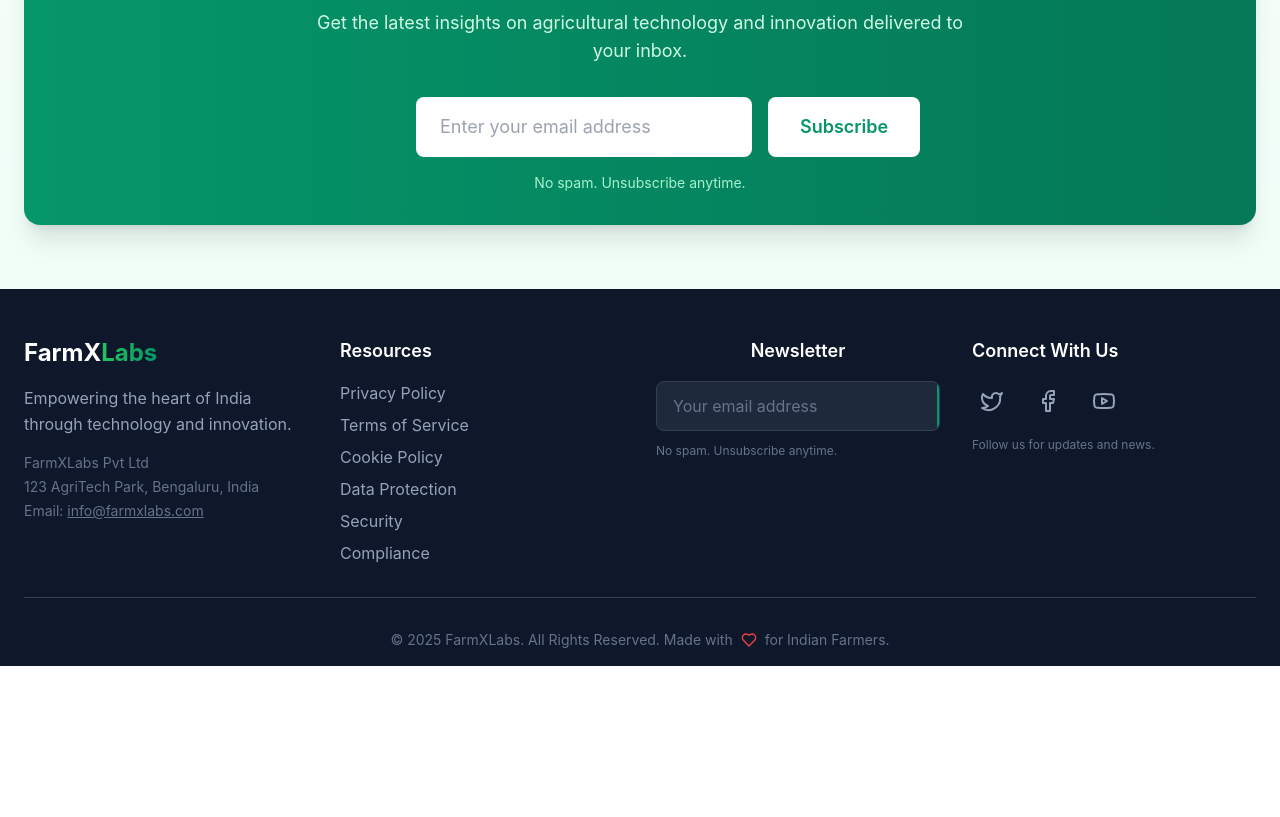
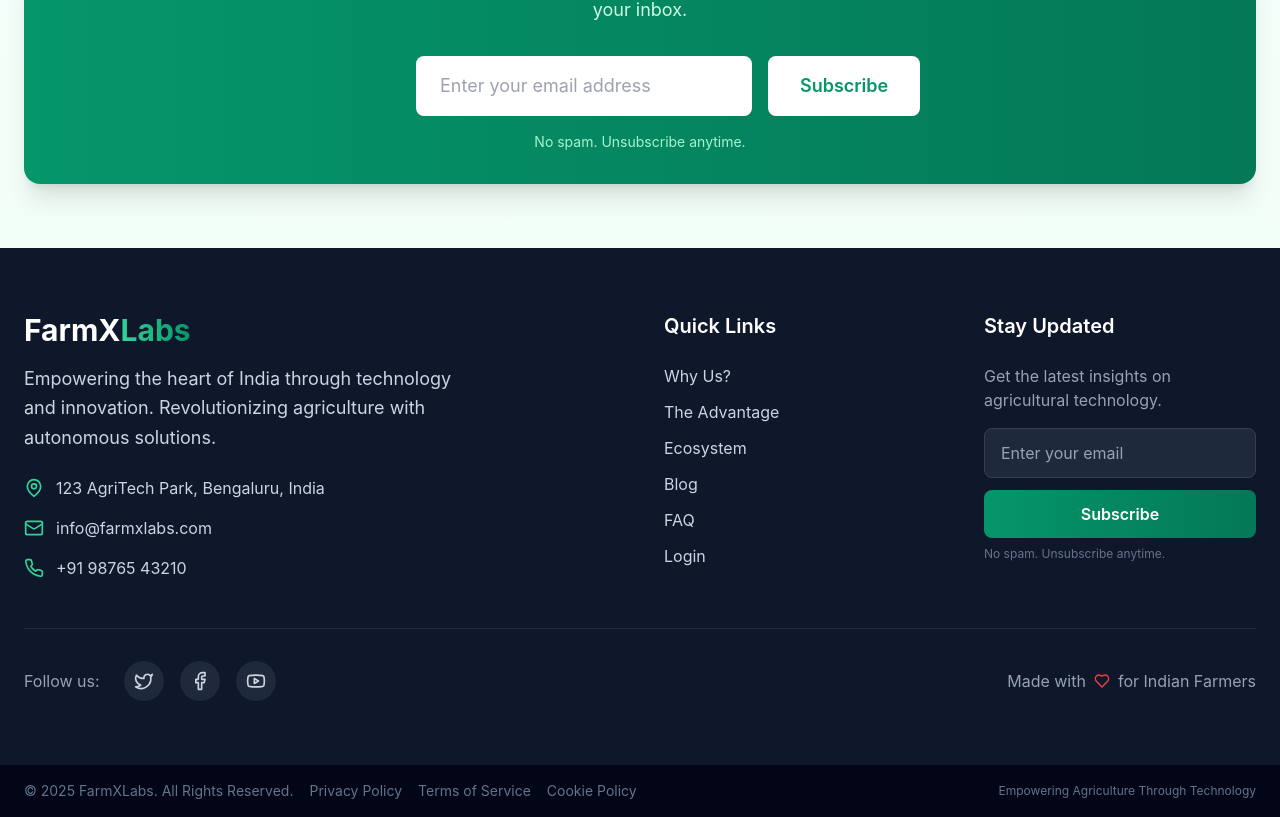
Before and after one commit to FarmXlabs/Landing-Page, a Next.js app: page /blog in a window 1280 px wide. Shown: the part 1057-1874 px from the top of the page. Before the commit the page ends 1723 px from the top, so only its background shows below. Built offline with nearby package versions, Linux system fonts and the light colour scheme.

Commit message:
Redesigned footer, improved blog cards, fixed feature section sizing, and added proper navigation

```diff
--- a/components/Footer.tsx
+++ b/components/Footer.tsx
@@ -1,138 +1,161 @@
 'use client'
 
 import { motion } from 'framer-motion'
-import { Twitter, Facebook, Youtube, Heart, Mail } from 'lucide-react'
+import { Twitter, Facebook, Youtube, Heart, Mail, MapPin, Phone } from 'lucide-react'
 
 const Footer = () => {
   const currentYear = new Date().getFullYear()
 
   return (
-    <footer className="bg-slate-900 text-slate-400 pt-12 pb-4">
-      <div className="container mx-auto px-6">
-        <div className="grid md:grid-cols-4 gap-8 text-center md:text-left">
-          {/* Brand & Address */}
+    <footer className="bg-slate-900 text-slate-300">
+      {/* Main Footer Content */}
+      <div className="container mx-auto px-6 py-16">
+        <div className="grid lg:grid-cols-4 md:grid-cols-2 gap-12">
+          {/* Company Info */}
           <motion.div
             initial={{ opacity: 0, y: 20 }}
             whileInView={{ opacity: 1, y: 0 }}
-            transition={{ duration: 0.5 }}
+            transition={{ duration: 0.6 }}
             viewport={{ once: true }}
-            className="md:col-span-1"
+            className="lg:col-span-2"
           >
-            <h3 className="text-2xl font-bold text-white mb-4">
-              FarmX<span className="gradient-text">Labs</span>
+            <div className="mb-6">
+              <h3 className="text-3xl font-bold text-white mb-4">
+                FarmX<span className="gradient-text bg-gradient-to-r from-emerald-400 to-emerald-600 bg-clip-text text-transparent">Labs</span>
               </h3>
-            <p className="leading-relaxed mb-4">
-              Empowering the heart of India through technology and innovation.
+              <p className="text-lg text-slate-300 leading-relaxed max-w-md">
+                Empowering the heart of India through technology and innovation. Revolutionizing agriculture with autonomous solutions.
               </p>
-            <div className="space-y-1 text-sm text-slate-500">
-              <p>FarmXLabs Pvt Ltd</p>
-              <p>123 AgriTech Park, Bengaluru, India</p>
-              <p>Email: <a href="mailto:info@farmxlabs.com" className="underline hover:text-emerald-400">info@farmxlabs.com</a></p>
+            </div>
+
+            <div className="space-y-4">
+              <div className="flex items-center gap-3">
+                <MapPin className="w-5 h-5 text-emerald-400" />
+                <span>123 AgriTech Park, Bengaluru, India</span>
+              </div>
+              <div className="flex items-center gap-3">
+                <Mail className="w-5 h-5 text-emerald-400" />
+                <a href="mailto:info@farmxlabs.com" className="hover:text-emerald-400 transition-colors">
+                  info@farmxlabs.com
+                </a>
+              </div>
+              <div className="flex items-center gap-3">
+                <Phone className="w-5 h-5 text-emerald-400" />
+                <span>+91 98765 43210</span>
+              </div>
             </div>
           </motion.div>
 
-          {/* Spam Links */}
+          {/* Quick Links */}
           <motion.div
             initial={{ opacity: 0, y: 20 }}
             whileInView={{ opacity: 1, y: 0 }}
-            transition={{ duration: 0.5, delay: 0.1 }}
+            transition={{ duration: 0.6, delay: 0.1 }}
             viewport={{ once: true }}
-            className="md:col-span-1"
           >
-            <h4 className="text-lg font-semibold text-white mb-4">Resources</h4>
-            <ul className="space-y-2">
-              <li><a href="#" className="hover:text-emerald-400 transition-colors">Privacy Policy</a></li>
-              <li><a href="#" className="hover:text-emerald-400 transition-colors">Terms of Service</a></li>
-              <li><a href="#" className="hover:text-emerald-400 transition-colors">Cookie Policy</a></li>
-              <li><a href="#" className="hover:text-emerald-400 transition-colors">Data Protection</a></li>
-              <li><a href="#" className="hover:text-emerald-400 transition-colors">Security</a></li>
-              <li><a href="#" className="hover:text-emerald-400 transition-colors">Compliance</a></li>
+            <h4 className="text-xl font-semibold text-white mb-6">Quick Links</h4>
+            <ul className="space-y-3">
+              <li><a href="/#features" className="hover:text-emerald-400 transition-colors">Why Us?</a></li>
+              <li><a href="/#advantage" className="hover:text-emerald-400 transition-colors">The Advantage</a></li>
+              <li><a href="/#ecosystem" className="hover:text-emerald-400 transition-colors">Ecosystem</a></li>
+              <li><a href="/blog" className="hover:text-emerald-400 transition-colors">Blog</a></li>
+              <li><a href="/#faq" className="hover:text-emerald-400 transition-colors">FAQ</a></li>
+              <li><a href="#login" className="hover:text-emerald-400 transition-colors">Login</a></li>
             </ul>
           </motion.div>
 
-          {/* Newsletter Signup */}
+          {/* Newsletter */}
           <motion.div
             initial={{ opacity: 0, y: 20 }}
             whileInView={{ opacity: 1, y: 0 }}
-            transition={{ duration: 0.5, delay: 0.2 }}
+            transition={{ duration: 0.6, delay: 0.2 }}
             viewport={{ once: true }}
-            className="md:col-span-1 flex flex-col items-center"
           >
-            <h4 className="text-lg font-semibold text-white mb-4">Newsletter</h4>
-            <form className="flex flex-col gap-3 w-full max-w-xs mx-auto">
-              <div className="flex rounded-lg overflow-hidden border border-slate-700 bg-slate-800">
+            <h4 className="text-xl font-semibold text-white mb-6">Stay Updated</h4>
+            <p className="text-slate-400 mb-4">Get the latest insights on agricultural technology.</p>
+            <form className="space-y-3">
               <input
                 type="email"
-                  placeholder="Your email address"
-                  className="bg-transparent px-4 py-3 text-white flex-1 outline-none placeholder-slate-500"
+                placeholder="Enter your email"
+                className="w-full px-4 py-3 bg-slate-800 border border-slate-700 rounded-lg text-white placeholder-slate-400 focus:outline-none focus:border-emerald-500 transition-colors"
                 required
               />
               <button
                 type="submit"
-                  className="bg-emerald-600 hover:bg-emerald-700 px-4 py-3 text-white font-semibold flex items-center gap-2 transition-colors"
+                className="w-full bg-gradient-to-r from-emerald-600 to-emerald-700 text-white font-semibold py-3 px-6 rounded-lg hover:from-emerald-700 hover:to-emerald-800 transition-all duration-300 transform hover:scale-105"
               >
-                  <Mail className="w-4 h-4" />
-                  <span className="hidden sm:inline">Subscribe</span>
+                Subscribe
               </button>
+            </form>
+            <p className="text-xs text-slate-500 mt-2">No spam. Unsubscribe anytime.</p>
+          </motion.div>
         </div>
-              <span className="text-xs text-slate-500">No spam. Unsubscribe anytime.</span>
-            </form>
-          </motion.div>
 
-          {/* Socials */}
+        {/* Social Links */}
         <motion.div
           initial={{ opacity: 0, y: 20 }}
           whileInView={{ opacity: 1, y: 0 }}
-            transition={{ duration: 0.5, delay: 0.3 }}
+          transition={{ duration: 0.6, delay: 0.3 }}
           viewport={{ once: true }}
-            className="md:col-span-1"
+          className="mt-12 pt-8 border-t border-slate-800"
         >
-            <h4 className="text-lg font-semibold text-white mb-4">Connect With Us</h4>
-            <div className="flex justify-center md:justify-start space-x-4 mb-4">
+          <div className="flex flex-col md:flex-row justify-between items-center gap-6">
+            <div className="flex items-center gap-6">
+              <span className="text-slate-400">Follow us:</span>
+              <div className="flex gap-4">
                 <motion.a
                   href="#"
-                className="hover:text-emerald-400 transition-colors p-2 rounded-full hover:bg-slate-800"
+                  className="w-10 h-10 bg-slate-800 rounded-full flex items-center justify-center hover:bg-emerald-600 transition-colors"
                   whileHover={{ scale: 1.1 }}
                   whileTap={{ scale: 0.9 }}
                 >
-                <Twitter className="w-6 h-6" />
+                  <Twitter className="w-5 h-5" />
                 </motion.a>
                 <motion.a
                   href="#"
-                className="hover:text-emerald-400 transition-colors p-2 rounded-full hover:bg-slate-800"
+                  className="w-10 h-10 bg-slate-800 rounded-full flex items-center justify-center hover:bg-emerald-600 transition-colors"
                   whileHover={{ scale: 1.1 }}
                   whileTap={{ scale: 0.9 }}
                 >
-                <Facebook className="w-6 h-6" />
+                  <Facebook className="w-5 h-5" />
                 </motion.a>
                 <motion.a
                   href="#"
-                className="hover:text-emerald-400 transition-colors p-2 rounded-full hover:bg-slate-800"
+                  className="w-10 h-10 bg-slate-800 rounded-full flex items-center justify-center hover:bg-emerald-600 transition-colors"
                   whileHover={{ scale: 1.1 }}
                   whileTap={{ scale: 0.9 }}
                 >
-                <Youtube className="w-6 h-6" />
+                  <Youtube className="w-5 h-5" />
                 </motion.a>
               </div>
-            <div className="text-xs text-slate-500">
-              <span>Follow us for updates and news.</span>
+            </div>
+
+            <div className="flex items-center gap-2 text-slate-400">
+              <span>Made with</span>
+              <Heart className="w-4 h-4 text-red-500" />
+              <span>for Indian Farmers</span>
+            </div>
           </div>
         </motion.div>
       </div>
 
-        <motion.div
-          initial={{ opacity: 0 }}
-          whileInView={{ opacity: 1 }}
-          transition={{ duration: 0.5, delay: 0.3 }}
-          viewport={{ once: true }}
-          className="border-t border-slate-700 mt-8 pt-8 text-center"
-        >
-          <p className="flex items-center justify-center gap-2 text-sm text-slate-500">
-            &copy; {currentYear} FarmXLabs. All Rights Reserved. Made with
-            <Heart className="w-4 h-4 text-red-500" />
-            for Indian Farmers.
-          </p>
-        </motion.div>
+      {/* Copyright Bar */}
+      <div className="bg-slate-950 py-4">
+        <div className="container mx-auto px-6">
+          <div className="flex flex-col md:flex-row justify-between items-center gap-4 text-sm text-slate-500">
+            <div className="flex items-center gap-4">
+              <span>&copy; {currentYear} FarmXLabs. All Rights Reserved.</span>
+              <div className="hidden md:flex items-center gap-4">
+                <a href="#" className="hover:text-emerald-400 transition-colors">Privacy Policy</a>
+                <a href="#" className="hover:text-emerald-400 transition-colors">Terms of Service</a>
+                <a href="#" className="hover:text-emerald-400 transition-colors">Cookie Policy</a>
+              </div>
+            </div>
+            <div className="text-xs">
+              <span>Empowering Agriculture Through Technology</span>
+            </div>
+          </div>
+        </div>
       </div>
     </footer>
   )
```
Also changed, not shown: app/blog/page.tsx (+19 -22 lines), components/FeaturesSection.tsx (+4 -4 lines). Lines whose indentation alone changed are shown as unchanged.
